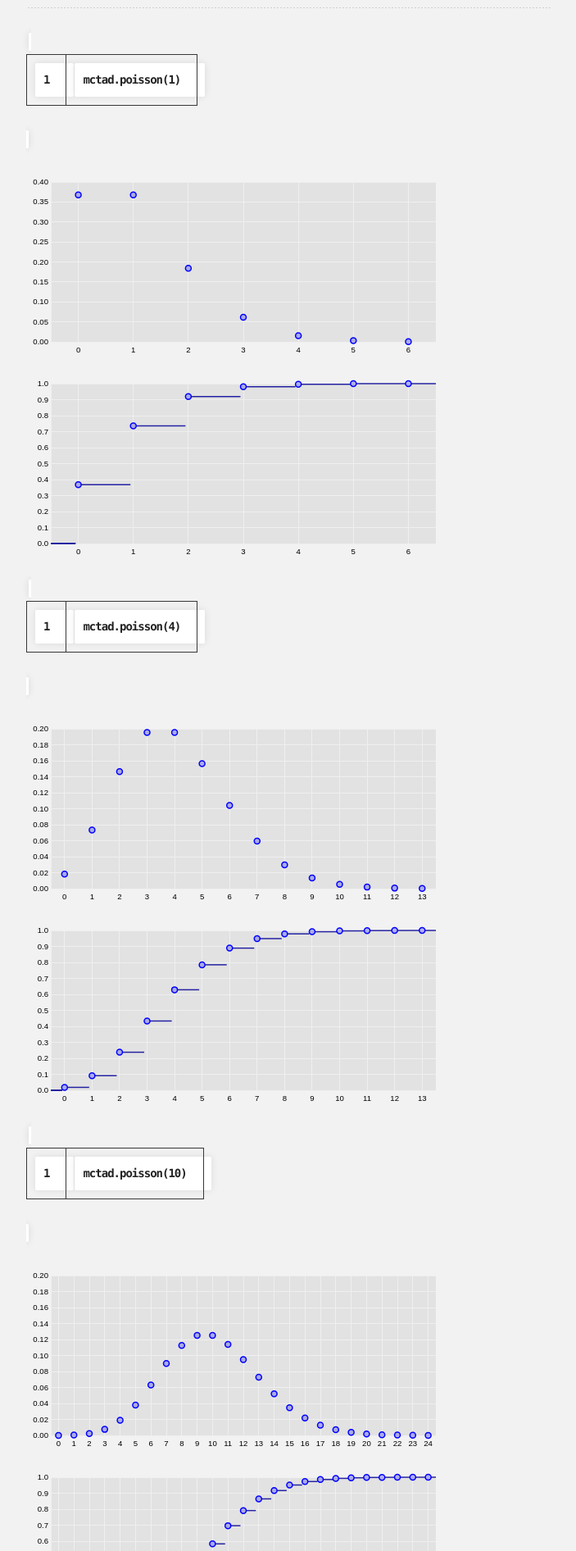
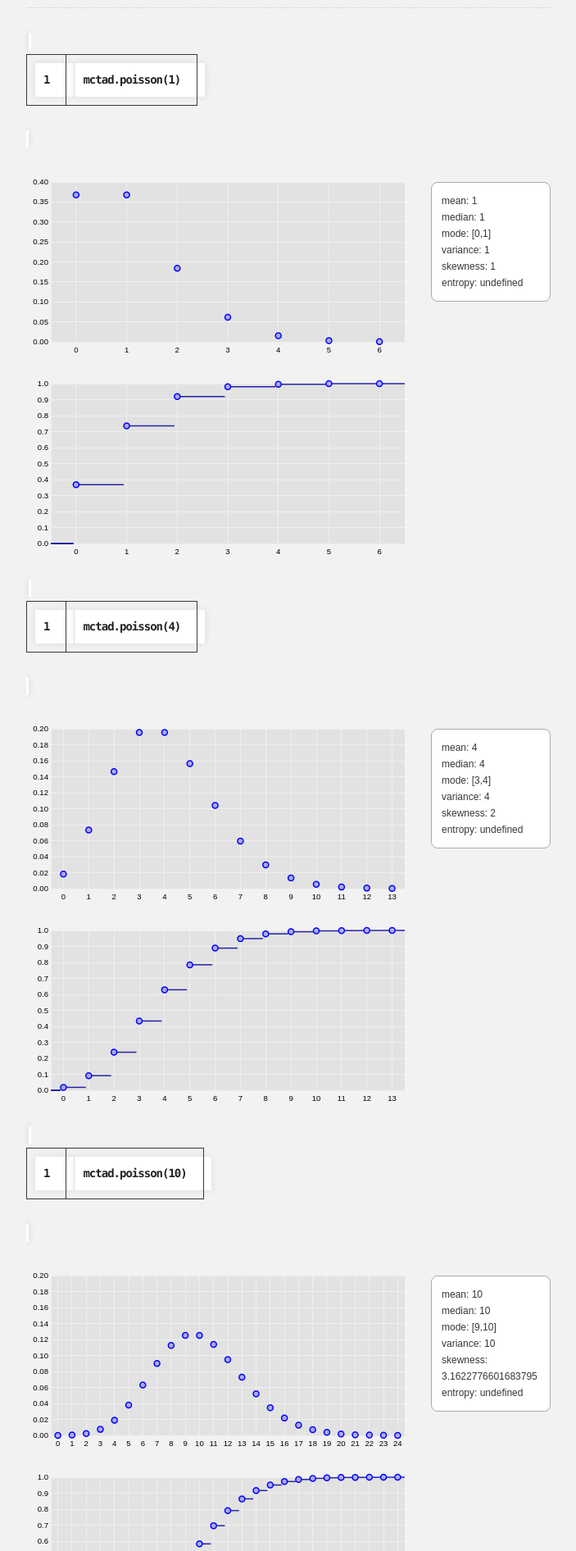
Before and after one commit to erictheise/mctad.js, a Jekyll site: the page built from discrete/poisson/index.html, in a window 1280 px wide. Shown: the part 334-2226 px from the top of the page at 82% size, without its empty margins (288-991 px from the left). Built offline with Jekyll 4.4.1, drawn with Linux system fonts in a browser that asks for light colours; some of the changed text lies outside the part shown.

Commit message:
interim commit

```diff
--- a/core/index.html
+++ b/core/index.html
@@ -1,6 +1,6 @@
 ---
 layout: distribution
-title: "mctad.js: core and helpers"
+title: "core and helpers: mctad.js"
 overview: true
 ---
 
--- a/discrete/poisson/index.html
+++ b/discrete/poisson/index.html
@@ -26,3 +26,8 @@ overview: true
 <div id="cdf_10"></div>
 <script>plot(mctad.poisson(10), 'pmf', { divToAppend: '#pmf_10'} );</script>
 <script>plot(mctad.poisson(10), 'cdf', { divToAppend: '#cdf_10'} );</script>
+
+### `mctad.poisson(4).generate(100)`
+
+<div id="gen_4_100"></div>
+<script>plot(mctad.poisson(4), 'gen(100)', { divToAppend: '#gen_4_100'} );</script>
--- a/javascripts/plot.js
+++ b/javascripts/plot.js
@@ -1,15 +1,14 @@
-var plot = function(dist, plot, options) {
+var plot = function (dist, plot, options) {
 
   if (typeof options === 'undefined') { options = {}; }
 
   var
-    i,
-    x,
+    i, x, n,
     curve,
-    bubble,
+    stats, bubble,
     divToAppend = options.hasOwnProperty('divToAppend') ? options.divToAppend : '#plot',
-    margin = { top: 27, right: 140, bottom: 18, left: 30 },
-    paper = { width: 640, height: 240 },
+    margin = { top: 27, right: 18, bottom: 18, left: 30 },
+    paper = { width: 480, height: 240 },
     image = { width: paper.width - margin.left - margin.right, height: paper.height - margin.top - margin.bottom },
     radius = 3.5,
     halfInterval = (0.5 * image.width / (Math.floor(dist.domain.max) - Math.ceil(dist.domain.min) + 1)),
@@ -28,15 +27,16 @@ var plot = function(dist, plot, options) {
 
   var yScale;
   switch (plot) {
-    case 'pmf':
-    case 'pdf':
-    yScale = d3.scale.linear()
-      .domain([dist.range.min, dist.range.max])
-      .range([image.height, 0]);
-    break;
     case 'cdf':
       yScale = d3.scale.linear()
         .domain([0, 1])
+        .range([image.height, 0]);
+      break;
+
+    // default handles 'pmf', 'pdf', and 'gen' cases.
+    default:
+    yScale = d3.scale.linear()
+      .domain([dist.range.min, dist.range.max])
       .range([image.height, 0]);
     break;
   }
@@ -72,8 +72,16 @@ var plot = function(dist, plot, options) {
     .attr('class', 'axis')
     .call(yAxis);
 
+  // Extract the generator parameter, if it's a 'gen' plot.
+  if (plot.search(/^gen/) > -1) {
+    n = parseInt(plot.match(/\d+/));
+    plot = 'gen';
+  }
+
   switch (plot) {
+
     case 'pmf':
+    case 'gen':
       for (i = dist.domain.min; i <= dist.domain.max; i++) {
         data.push([i, dist.p(i)]);
       }
@@ -100,6 +108,21 @@ var plot = function(dist, plot, options) {
         .on('mouseout', pmf_mouseout)
         .on('mousemove', pmf_mousemove)
       ;
+
+      // Set up the stats.
+      stats = d3.select(divToAppend)
+        .data(data)
+        .append('div')
+        .attr('class', 'stats')
+        .style('margin-top', margin.top + 'px')
+        .html(
+          'mean: ' + dist.mean + '<br />' +
+          'median: ' + dist.median + '<br />' +
+          'mode: [' + mctad.sortNumeric(dist.mode) + ']<br />' +
+          'variance: ' + dist.variance + '<br />' +
+          'skewness: ' + dist.skewness + '<br />' +
+          'entropy: ' + dist.entropy + '<br />'
+        );
 
       // Set up and hide the information bubble.
       bubble = d3.select('body')
--- a/stylesheets/d3.css
+++ b/stylesheets/d3.css
@@ -54,12 +54,24 @@
   stroke-width: 1.5px;
 }
 
+.stats {
+  float: right;
+  width: 120px;
+  text-align: left;
+  padding: 12px;
+  font: 12px sans-serif;
+  line-height: 20px;
+  background: #fff;
+  border: solid 1px #aaa;
+  border-radius: 8px;
+}
+
 .bubble {
   position: absolute;
   text-align: center;
   padding: 8px;
   font: 12px sans-serif;
-  background: #eee;
+  background: #fff;
   border: solid 1px #aaa;
   border-radius: 8px;
   pointer-events: none;
```
Also changed, not shown: confidence-intervals/index.html (added, +21 -0 lines). Lines whose indentation alone changed are shown as unchanged.
